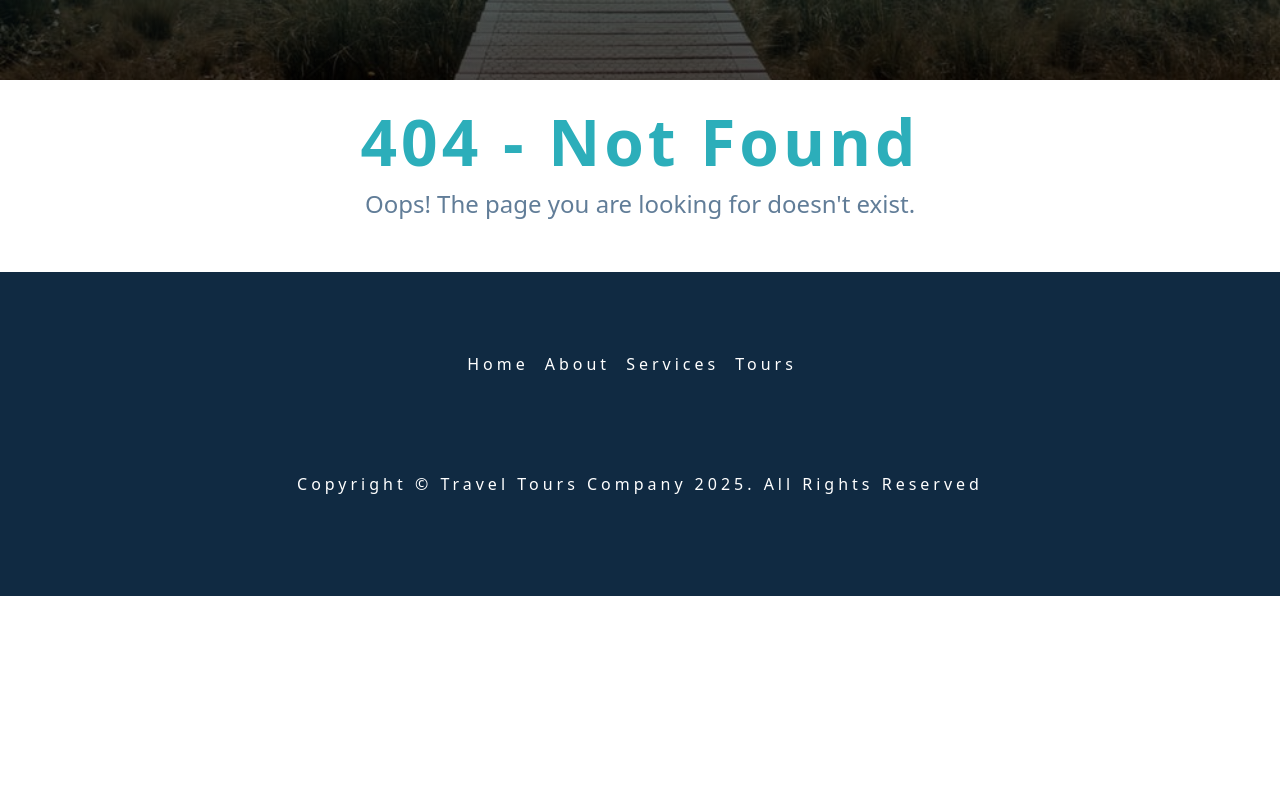
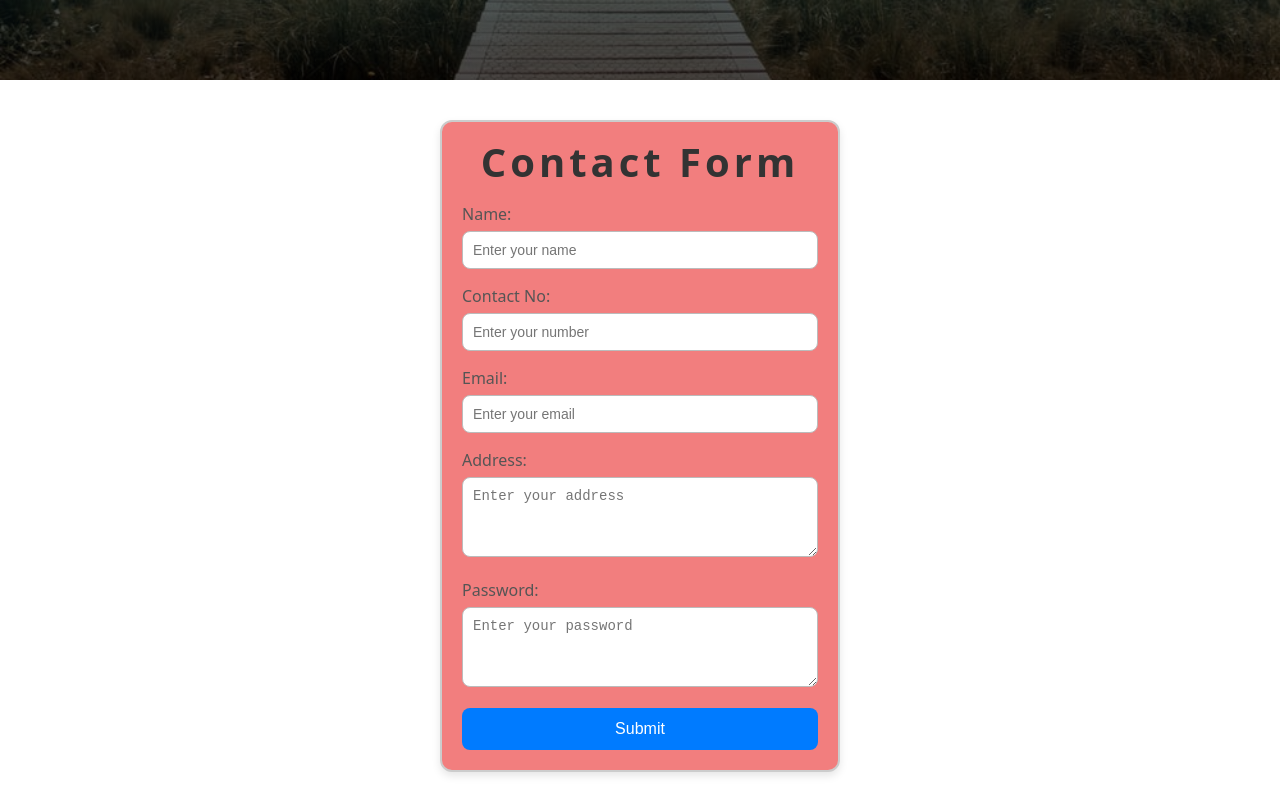
Before and after one commit to long3011/week4-fe-pair-programming, a React app: page /reg in a window 1280 px wide. Shown: the part 720-1520 px from the top of the page. Before the commit the page ends 1316 px from the top, so only its background shows below. Built offline with nearby package versions, Linux system fonts and the light colour scheme; the HTML template or start-up script is replaced by a standard one.

Commit message:
iteration 5

```diff
--- a/src/App.css
+++ b/src/App.css
@@ -667,3 +667,67 @@ min-height:calc(100vh - 62px);
   margin: 20px;
   padding: 10px;
 }
+
+.form-container {
+  width: 400px;
+  margin: 40px auto;
+  padding: 20px;
+  border: 2px solid #ccc;
+  border-radius: 12px;
+  background: #f27e7e;
+  box-shadow: 0 4px 8px rgba(0, 0, 0, 0.1);
+}
+
+.form-container h2 {
+  text-align: center;
+  margin-bottom: 20px;
+  color: #333;
+}
+
+form {
+  display: flex;
+  flex-direction: column;
+}
+
+label {
+  margin-bottom: 15px;
+  font-weight: 500;
+  color: #555;
+}
+
+input,
+textarea {
+  width: 100%;
+  padding: 10px;
+  margin-top: 5px;
+  border: 1px solid #bbb;
+  border-radius: 8px;
+  font-size: 14px;
+  transition: 0.3s;
+}
+
+input:focus,
+textarea:focus {
+  border-color: #007bff;
+  outline: none;
+}
+
+textarea {
+  resize: vertical;
+  min-height: 80px;
+}
+
+button {
+  padding: 12px;
+  background: #007bff;
+  color: white;
+  border: none;
+  border-radius: 8px;
+  font-size: 16px;
+  cursor: pointer;
+  transition: 0.3s;
+}
+
+button:hover {
+  background: #0056b3;
+}
--- a/src/App.jsx
+++ b/src/App.jsx
@@ -5,6 +5,7 @@ import Navbar from "./components/Navbar";
 import Services from "./components/Services";
 import Tours from "./components/Tours";
 import Home from "./components/Home";
+import Registration from "./components/Registration";
 import NotFound from "./components/NotFound";
 import "./App.css";
 import { BrowserRouter, Route, Routes } from "react-router-dom";
@@ -19,6 +20,7 @@ function App() {
         <Route path="/services" element={<Services />} />
         <Route path="/tours" element={<Tours />} />
         <Route path="/about" element={<About />} />
+        <Route path="/reg" element={<Registration />} />
         <Route path="*" element={<NotFound />} />
       </Routes>
       <Footer />
--- a/src/components/Navbar.jsx
+++ b/src/components/Navbar.jsx
@@ -1,7 +1,6 @@
 import PageLinks from './PageLinks';
 import SocialLinks from './SocialLinks';
 import Header from './Header';
-import Registration from './Registration';
 
 const Navbar = () => {
   return (
@@ -9,7 +8,6 @@ const Navbar = () => {
       <nav className="navbar">
         <div className="nav-center">
           <Header />
-          <Registration />
           <PageLinks parentClass="nav-links" itemClass="nav-link" />
           <SocialLinks parentClass="nav-icons" itemClass="nav-icon"/>
         </div>
--- a/src/components/Registration.jsx
+++ b/src/components/Registration.jsx
@@ -1,14 +1,93 @@
-import React from 'react'
+import React, { useState } from "react";
 
-function Registration() {
+const Registration = () => {
+  const [formData, setFormData] = useState({
+    name: "",
+    contactNo: "",
+    email: "",
+    address: "",
+  });
+
+  const handleChange = (e) => {
+    const { name, value } = e.target;
+    setFormData((prev) => ({
+      ...prev,
+      [name]: value,
+    }));
+  };
+
+  const handleSubmit = (e) => {
+    e.preventDefault();
+    console.log("your form data", formData);
+    alert(`Form Submitted: \n${JSON.stringify(formData, null, 2)}`);
+  };
+
   return (
-    <div className='registration'>
-        <input type="text" placeholder='Username'/>
-        <input type="email" placeholder='Email'/>
-        <input type="password" placeholder='Password'/>
-        <button>Register</button>
+    <div className="form-container">
+      <h2>Contact Form</h2>
+      <form onSubmit={handleSubmit}>
+        <label>
+          Name:
+          <input
+            type="text"
+            name="name"
+            placeholder="Enter your name"
+            value={formData.name}
+            onChange={handleChange}
+          />
+        </label>
+
+        <label>
+          Contact No:
+          <input
+            type="tel"
+            name="contactNo"
+            placeholder="Enter your number"
+            value={formData.contactNo}
+            onChange={handleChange}
+            required
+          />
+        </label>
+
+        <label>
+          Email:
+          <input
+            type="email"
+            name="email"
+            placeholder="Enter your email"
+            value={formData.email}
+            onChange={handleChange}
+            required
+          />
+        </label>
+
+        <label>
+          Address:
+          <textarea
+            name="address"
+            placeholder="Enter your address"
+            value={formData.address}
+            onChange={handleChange}
+            required
+          />
+        </label>
+
+        <label>
+          Password:
+          <textarea
+            name="password"
+            placeholder="Enter your password"
+            value={formData.password}
+            onChange={handleChange}
+            required
+            type="password"
+          />
+        </label>
+
+        <button type="submit">Submit</button>
+      </form>
     </div>
-  )
-}
+  );
+};
 
-export default Registration
+export default Registration;
--- a/src/data.js
+++ b/src/data.js
@@ -1,3 +1,4 @@
+import { href } from "react-router-dom";
 import tour1 from "./assets/images/tour-1.jpeg";
 import tour2 from "./assets/images/tour-2.jpeg";
 import tour3 from "./assets/images/tour-3.jpeg";
@@ -8,6 +9,7 @@ export const pageLinks = [
   { id: 2, href: "/about", text: "about" },
   { id: 3, href: "/services", text: "services" },
   { id: 4, href: "/tours", text: "tours" },
+  { id: 5, href: "/reg", text: "register" },
 ];
 
 export const socialLinks = [
```
